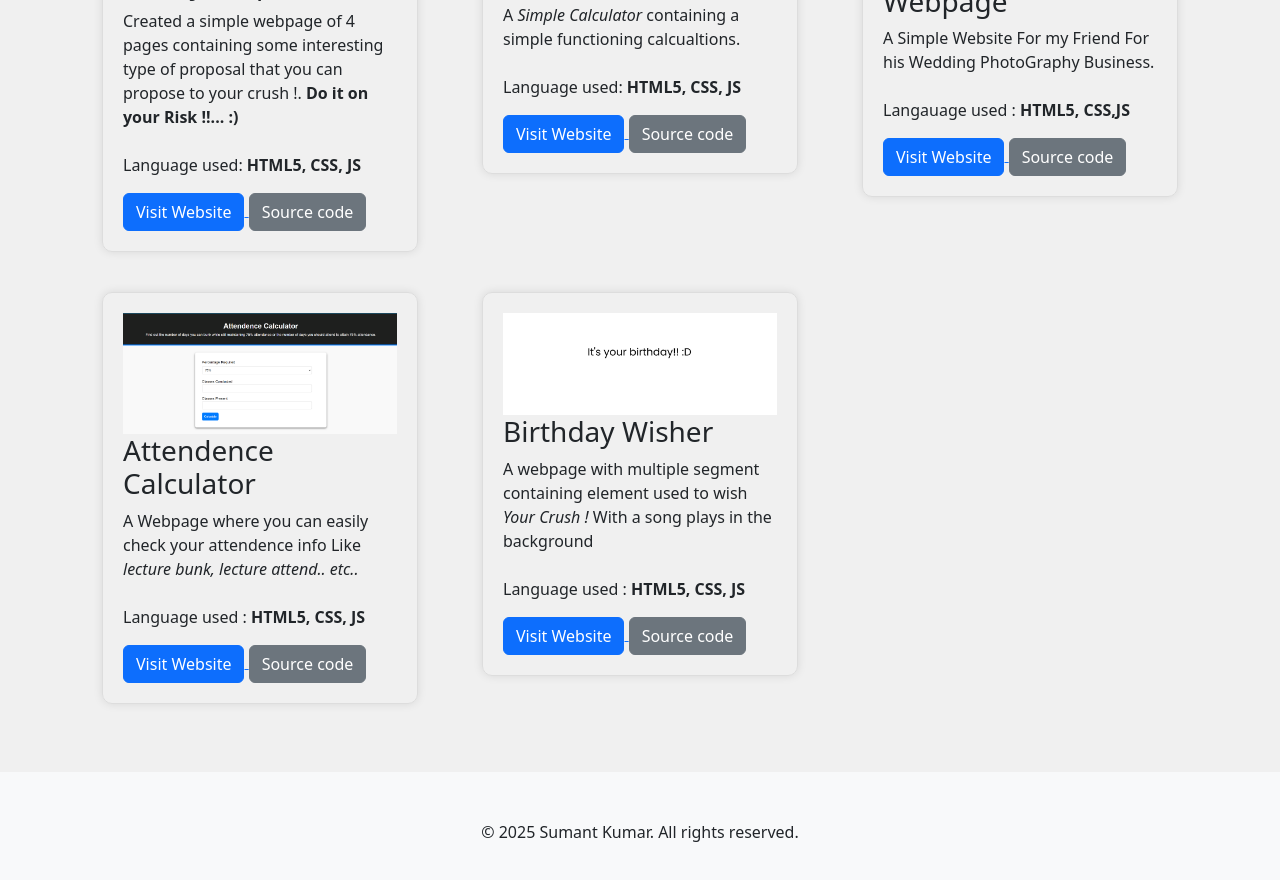
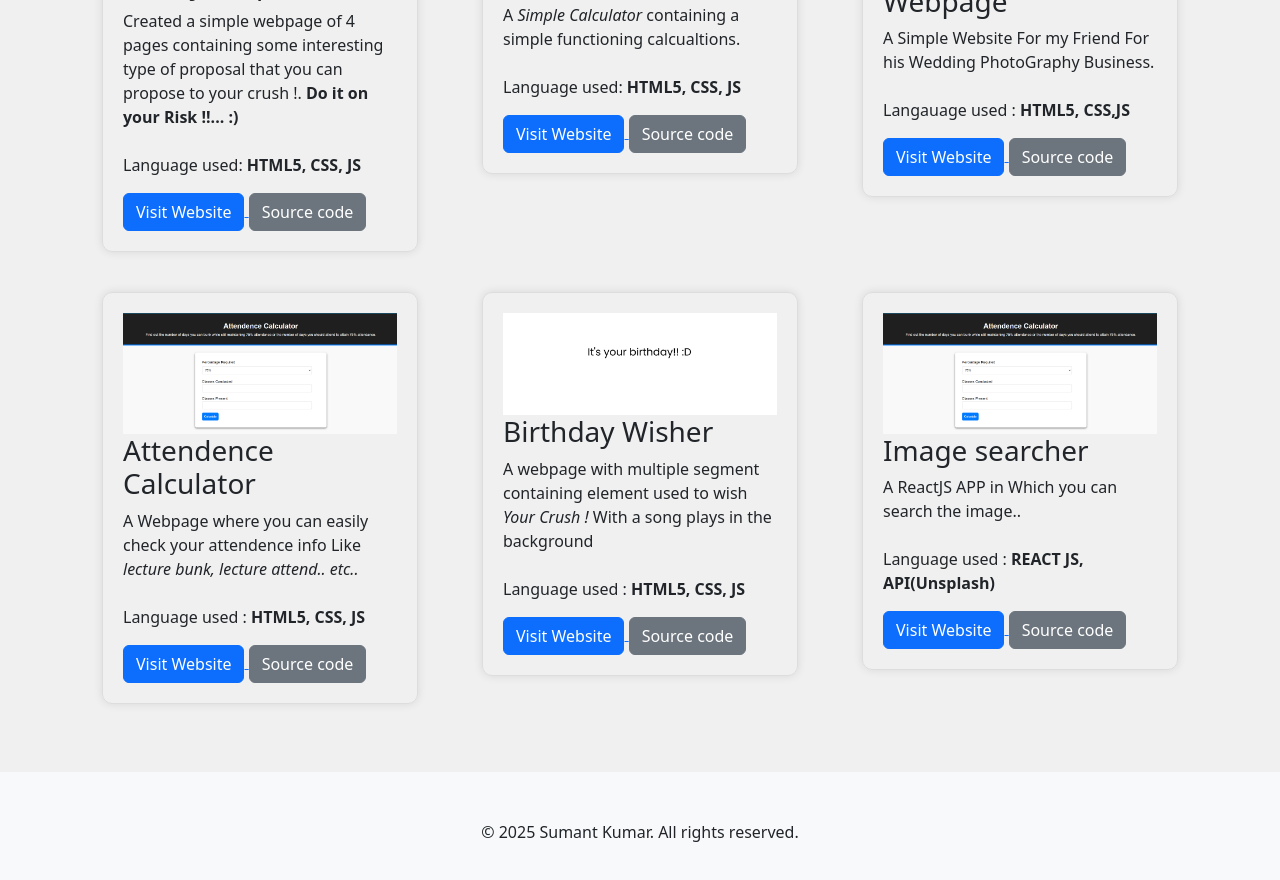
Before and after one commit to skr-sumant/sumant-main, a plain HTML site: page index.html in a window 1280 px wide. Shown: the part 1171-2051 px from the top of the page. Drawn offline with nearby package versions, Linux system fonts and the light colour scheme.

Commit message:
Update index.html

```diff
--- a/index.html
+++ b/index.html
@@ -106,6 +106,17 @@
                           <a href="https://github.com/skr-sumant/Mini-Projects/"><button class="btn btn-secondary">Source code</button></a>
                        </div>
                 </div>
+                <div class="col-md-4">
+                    <div class="project-placeholder">
+                        <img src="./img/project/p5.png">
+                        <h3>Image searcher </h3>
+                        <p>A ReactJS APP in Which you can search the image..</i><br><br> Language used : <strong>REACT JS, API(Unsplash)</strong></p>
+                        <a href="https://attendencecalculator-sumant.vercel.app/">
+                            <button class="btn btn-primary" href="https://attendencecalculator-sumant.vercel.app/">Visit Website</button>
+                          </a>
+                          <a href="https://github.com/skr-sumant/Mini-Projects/"><button class="btn btn-secondary">Source code</button></a>
+                       </div>
+                </div>
             </div>
         </div>
     </section>
```
